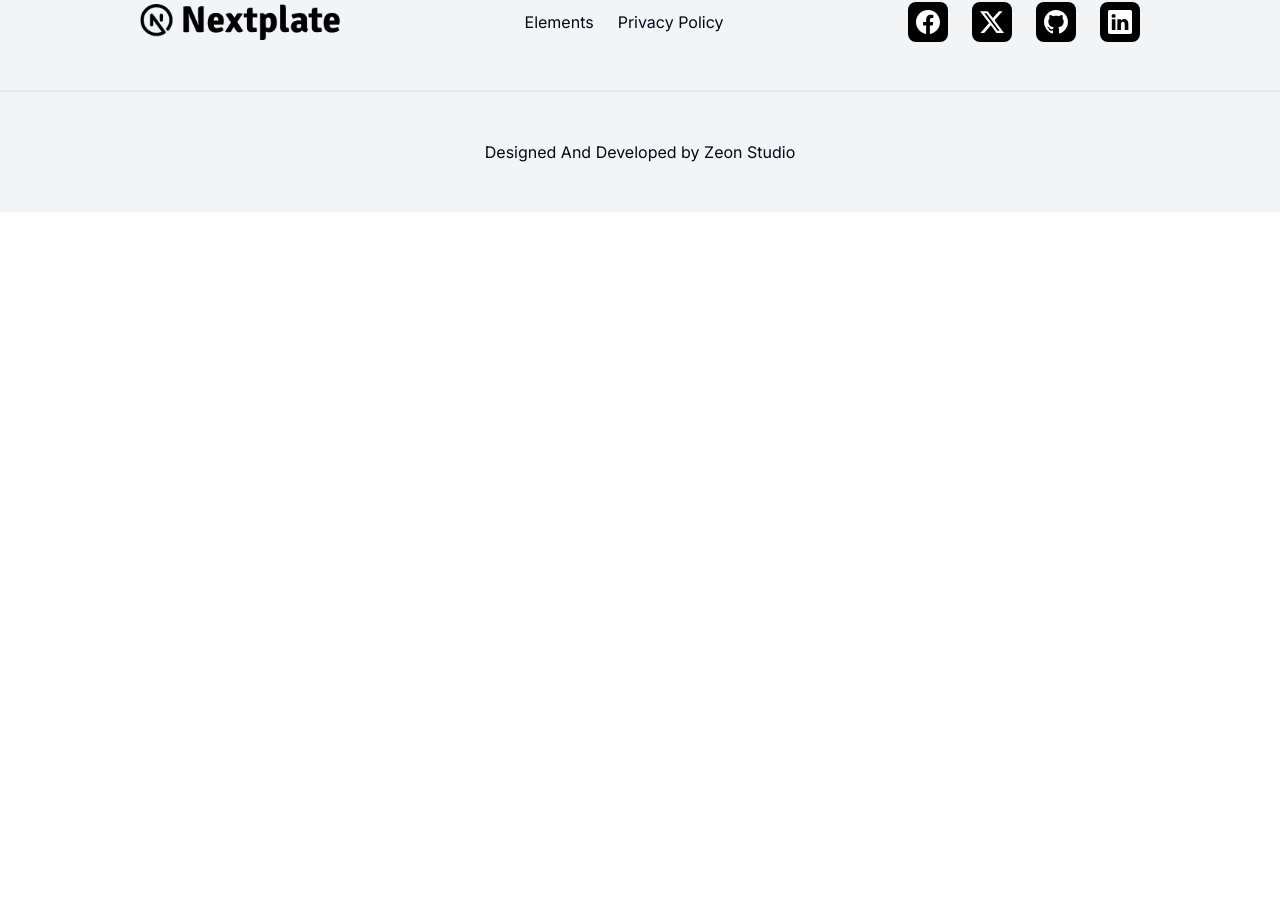
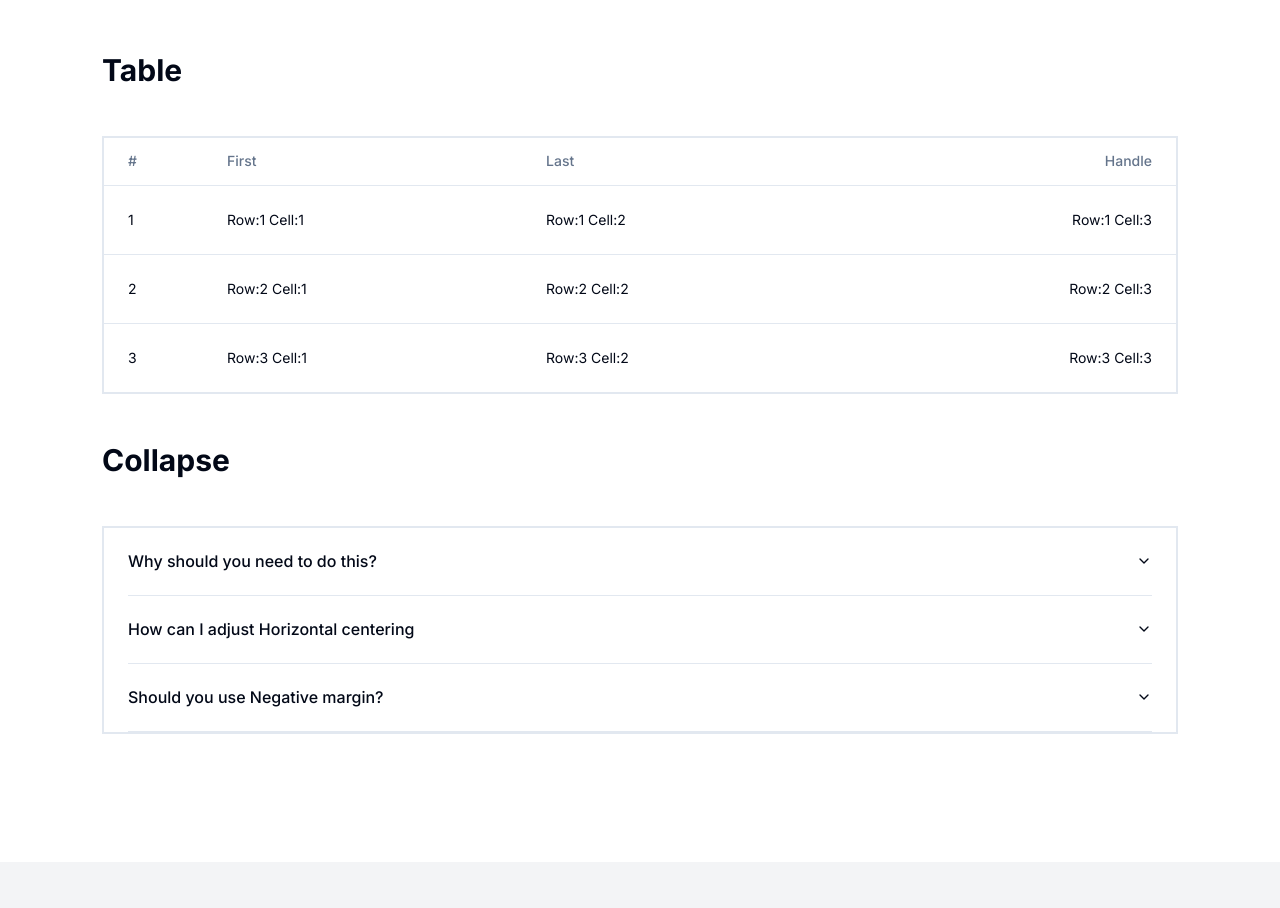
Before and after one commit to ozguraktas5/nextplate_nextjs, a Next.js app: page /elements in a window 1280 px wide. Shown: the part 6216-7124 px from the top of the page. Before the commit the page ends 6428 px from the top, so only its background shows below. Built offline with nearby package versions, Linux system fonts and the light colour scheme.

Commit message:
add table and accordion

```diff
--- a/app/(main)/elements/page.tsx
+++ b/app/(main)/elements/page.tsx
@@ -1,5 +1,7 @@
+import { AccordionDemo } from "@/components/AccordionDemo";
 import { BreadcrumbWithCustomSeparator } from "@/components/BreadcrumbWithCustomSeparator";
 import { ButtonOutline } from "@/components/ButtonOutline";
+import { TableDemo } from "@/components/TableDemo";
 import { TabsDemo } from "@/components/TabsDemo";
 import React from "react";
 
@@ -249,6 +251,10 @@ const ElementsPage = () => {
         </blockquote>
         <h3 className="text-3xl font-bold">Tab</h3>
         <TabsDemo />
+        <h3 className="text-3xl font-bold">Table</h3>
+        <TableDemo />
+        <h3 className="text-3xl font-bold">Collapse</h3>
+        <AccordionDemo />
       </section>
     </main>
   );
--- /dev/null
+++ b/components/AccordionDemo.tsx
@@ -0,0 +1,51 @@
+import {
+  Accordion,
+  AccordionContent,
+  AccordionItem,
+  AccordionTrigger,
+} from "@/components/ui/accordion";
+
+export function AccordionDemo() {
+  return (
+    <Accordion type="single" collapsible className="w-full border-2 px-4 py-0">
+      <AccordionItem value="item-1">
+        <AccordionTrigger>Why should you need to do this?</AccordionTrigger>
+        <AccordionContent>
+          <ul className="flex flex-col gap-4 list-disc pl-5">
+            <li>This is a thing.</li>
+            <li>This is a thing.</li>
+            <li>This is a thing.</li>
+            <li>This is a thing.</li>
+            <li>This is a thing.</li>
+          </ul>
+        </AccordionContent>
+      </AccordionItem>
+      <AccordionItem value="item-2">
+        <AccordionTrigger>
+          How can I adjust Horizontal centering
+        </AccordionTrigger>
+        <AccordionContent>
+          <ul className="flex flex-col gap-4 list-disc pl-5">
+            <li>This is a thing.</li>
+            <li>This is a thing.</li>
+            <li>This is a thing.</li>
+            <li>This is a thing.</li>
+            <li>This is a thing.</li>
+          </ul>
+        </AccordionContent>
+      </AccordionItem>
+      <AccordionItem value="item-3">
+        <AccordionTrigger>Should you use Negative margin?</AccordionTrigger>
+        <AccordionContent>
+          <ul className="flex flex-col gap-4 list-disc pl-5">
+            <li>This is a thing.</li>
+            <li>This is a thing.</li>
+            <li>This is a thing.</li>
+            <li>This is a thing.</li>
+            <li>This is a thing.</li>
+          </ul>
+        </AccordionContent>
+      </AccordionItem>
+    </Accordion>
+  );
+}
--- /dev/null
+++ b/components/TableDemo.tsx
@@ -0,0 +1,54 @@
+import {
+  Table,
+  TableBody,
+  TableCell,
+  TableHead,
+  TableHeader,
+  TableRow,
+} from "@/components/ui/table";
+
+const invoices = [
+  {
+    id: "1",
+    first: "Row:1 Cell:1",
+    last: "Row:1 Cell:2",
+    handle: "Row:1 Cell:3",
+  },
+  {
+    id: "2",
+    first: "Row:2 Cell:1",
+    last: "Row:2 Cell:2",
+    handle: "Row:2 Cell:3",
+  },
+  {
+    id: "3",
+    first: "Row:3 Cell:1",
+    last: "Row:3 Cell:2",
+    handle: "Row:3 Cell:3",
+  },
+];
+
+export function TableDemo() {
+  return (
+    <Table className="border-2 rounded-full">
+      <TableHeader>
+        <TableRow>
+          <TableHead className="w-[100px]">#</TableHead>
+          <TableHead >First</TableHead>
+          <TableHead>Last</TableHead>
+          <TableHead className="text-right">Handle</TableHead>
+        </TableRow>
+      </TableHeader>
+      <TableBody>
+        {invoices.map((invoice) => (
+          <TableRow key={invoice.id}>
+            <TableCell className="text-left">{invoice.id}</TableCell>
+            <TableCell>{invoice.first}</TableCell>
+            <TableCell>{invoice.last}</TableCell>
+            <TableCell className="text-right">{invoice.handle}</TableCell>
+          </TableRow>
+        ))}
+      </TableBody>
+    </Table>
+  );
+}
--- a/components/TabsDemo.tsx
+++ b/components/TabsDemo.tsx
@@ -1,9 +1,6 @@
-import { Button } from "@/components/ui/button";
 import {
   Card,
   CardContent,
-  CardDescription,
-  CardFooter,
   CardHeader,
   CardTitle,
 } from "@/components/ui/card";
@@ -11,7 +8,7 @@ import { Tabs, TabsContent, TabsList, TabsTrigger } from "@/components/ui/tabs";
 
 export function TabsDemo() {
   return (
-    <Tabs className="w-full p-3">
+    <Tabs defaultValue="tab1" className="w-full p-3">
       <TabsList className="grid w-full grid-cols-3">
         <TabsTrigger value="tab1">Tab 1</TabsTrigger>
         <TabsTrigger value="tab2">Tab 2</TabsTrigger>
--- /dev/null
+++ b/components/ui/accordion.tsx
@@ -0,0 +1,58 @@
+"use client"
+
+import * as React from "react"
+import * as AccordionPrimitive from "@radix-ui/react-accordion"
+import { ChevronDown } from "lucide-react"
+
+import { cn } from "@/lib/utils"
+
+const Accordion = AccordionPrimitive.Root
+
+const AccordionItem = React.forwardRef<
+  React.ElementRef<typeof AccordionPrimitive.Item>,
+  React.ComponentPropsWithoutRef<typeof AccordionPrimitive.Item>
+>(({ className, ...props }, ref) => (
+  <AccordionPrimitive.Item
+    ref={ref}
+    className={cn("border-b", className)}
+    {...props}
+  />
+))
+AccordionItem.displayName = "AccordionItem"
+
+const AccordionTrigger = React.forwardRef<
+  React.ElementRef<typeof AccordionPrimitive.Trigger>,
+  React.ComponentPropsWithoutRef<typeof AccordionPrimitive.Trigger>
+>(({ className, children, ...props }, ref) => (
+  <AccordionPrimitive.Header className="flex">
+    <AccordionPrimitive.Trigger
+      ref={ref}
+      className={cn(
+        "flex flex-1 items-center justify-between py-4 font-medium transition-all hover:underline [&[data-state=open]>svg]:rotate-180",
+        className
+      )}
+      {...props}
+    >
+      {children}
+      <ChevronDown className="h-4 w-4 shrink-0 transition-transform duration-200" />
+    </AccordionPrimitive.Trigger>
+  </AccordionPrimitive.Header>
+))
+AccordionTrigger.displayName = AccordionPrimitive.Trigger.displayName
+
+const AccordionContent = React.forwardRef<
+  React.ElementRef<typeof AccordionPrimitive.Content>,
+  React.ComponentPropsWithoutRef<typeof AccordionPrimitive.Content>
+>(({ className, children, ...props }, ref) => (
+  <AccordionPrimitive.Content
+    ref={ref}
+    className="overflow-hidden text-sm transition-all data-[state=closed]:animate-accordion-up data-[state=open]:animate-accordion-down"
+    {...props}
+  >
+    <div className={cn("pb-4 pt-0", className)}>{children}</div>
+  </AccordionPrimitive.Content>
+))
+
+AccordionContent.displayName = AccordionPrimitive.Content.displayName
+
+export { Accordion, AccordionItem, AccordionTrigger, AccordionContent }
--- /dev/null
+++ b/components/ui/table.tsx
@@ -0,0 +1,117 @@
+import * as React from "react"
+
+import { cn } from "@/lib/utils"
+
+const Table = React.forwardRef<
+  HTMLTableElement,
+  React.HTMLAttributes<HTMLTableElement>
+>(({ className, ...props }, ref) => (
+  <div className="relative w-full overflow-auto">
+    <table
+      ref={ref}
+      className={cn("w-full caption-bottom text-sm", className)}
+      {...props}
+    />
+  </div>
+))
+Table.displayName = "Table"
+
+const TableHeader = React.forwardRef<
+  HTMLTableSectionElement,
+  React.HTMLAttributes<HTMLTableSectionElement>
+>(({ className, ...props }, ref) => (
+  <thead ref={ref} className={cn("[&_tr]:border-b", className)} {...props} />
+))
+TableHeader.displayName = "TableHeader"
+
+const TableBody = React.forwardRef<
+  HTMLTableSectionElement,
+  React.HTMLAttributes<HTMLTableSectionElement>
+>(({ className, ...props }, ref) => (
+  <tbody
+    ref={ref}
+    className={cn("[&_tr:last-child]:border-0", className)}
+    {...props}
+  />
+))
+TableBody.displayName = "TableBody"
+
+const TableFooter = React.forwardRef<
+  HTMLTableSectionElement,
+  React.HTMLAttributes<HTMLTableSectionElement>
+>(({ className, ...props }, ref) => (
+  <tfoot
+    ref={ref}
+    className={cn(
+      "border-t bg-muted/50 font-medium [&>tr]:last:border-b-0",
+      className
+    )}
+    {...props}
+  />
+))
+TableFooter.displayName = "TableFooter"
+
+const TableRow = React.forwardRef<
+  HTMLTableRowElement,
+  React.HTMLAttributes<HTMLTableRowElement>
+>(({ className, ...props }, ref) => (
+  <tr
+    ref={ref}
+    className={cn(
+      "border-b transition-colors hover:bg-muted/50 data-[state=selected]:bg-muted",
+      className
+    )}
+    {...props}
+  />
+))
+TableRow.displayName = "TableRow"
+
+const TableHead = React.forwardRef<
+  HTMLTableCellElement,
+  React.ThHTMLAttributes<HTMLTableCellElement>
+>(({ className, ...props }, ref) => (
+  <th
+    ref={ref}
+    className={cn(
+      "h-12 px-4 text-left align-middle font-medium text-muted-foreground [&:has([role=checkbox])]:pr-0",
+      className
+    )}
+    {...props}
+  />
+))
+TableHead.displayName = "TableHead"
+
+const TableCell = React.forwardRef<
+  HTMLTableCellElement,
+  React.TdHTMLAttributes<HTMLTableCellElement>
+>(({ className, ...props }, ref) => (
+  <td
+    ref={ref}
+    className={cn("p-4 align-middle [&:has([role=checkbox])]:pr-0", className)}
+    {...props}
+  />
+))
+TableCell.displayName = "TableCell"
+
+const TableCaption = React.forwardRef<
+  HTMLTableCaptionElement,
+  React.HTMLAttributes<HTMLTableCaptionElement>
+>(({ className, ...props }, ref) => (
+  <caption
+    ref={ref}
+    className={cn("mt-4 text-sm text-muted-foreground", className)}
+    {...props}
+  />
+))
+TableCaption.displayName = "TableCaption"
+
+export {
+  Table,
+  TableHeader,
+  TableBody,
+  TableFooter,
+  TableHead,
+  TableRow,
+  TableCell,
+  TableCaption,
+}
--- a/package.json
+++ b/package.json
@@ -9,6 +9,7 @@
     "lint": "next lint"
   },
   "dependencies": {
+    "@radix-ui/react-accordion": "^1.1.2",
     "@radix-ui/react-dropdown-menu": "^2.0.6",
     "@radix-ui/react-select": "^2.0.0",
     "@radix-ui/react-slot": "^1.0.2",
```
Also changed, not shown: 1 other file (tests, documents, lock files or other folders).
